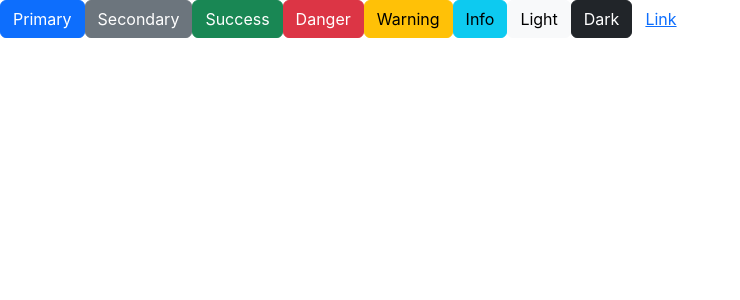
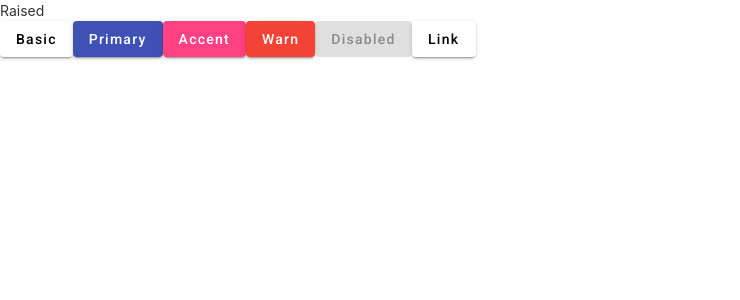
Before and after one commit to TekhneDev/projeto-angular, an Angular app: page / in a window 1280 px wide. Shown: the top 300 px of the page, without its empty margins (0-740 px from the left). Built offline with nearby package versions, Linux system fonts and the light colour scheme.

Commit message:
last before making the game store site

```diff
--- a/src/app/app.component.html
+++ b/src/app/app.component.html
@@ -1,10 +1,11 @@
-<button type="button" class="btn btn-primary">Primary</button>
-<button type="button" class="btn btn-secondary">Secondary</button>
-<button type="button" class="btn btn-success">Success</button>
-<button type="button" class="btn btn-danger">Danger</button>
-<button type="button" class="btn btn-warning">Warning</button>
-<button type="button" class="btn btn-info">Info</button>
-<button type="button" class="btn btn-light">Light</button>
-<button type="button" class="btn btn-dark">Dark</button>
-
-<button type="button" class="btn btn-link">Link</button>
+<section>
+    <div class="example-label">Raised</div>
+    <div class="example-button-row">
+      <button mat-raised-button>Basic</button>
+      <button mat-raised-button color="primary">Primary</button>
+      <button mat-raised-button color="accent">Accent</button>
+      <button mat-raised-button color="warn">Warn</button>
+      <button mat-raised-button disabled>Disabled</button>
+      <a mat-raised-button href="https://www.google.com/" target="_blank">Link</a>
+    </div>
+  </section>
```
